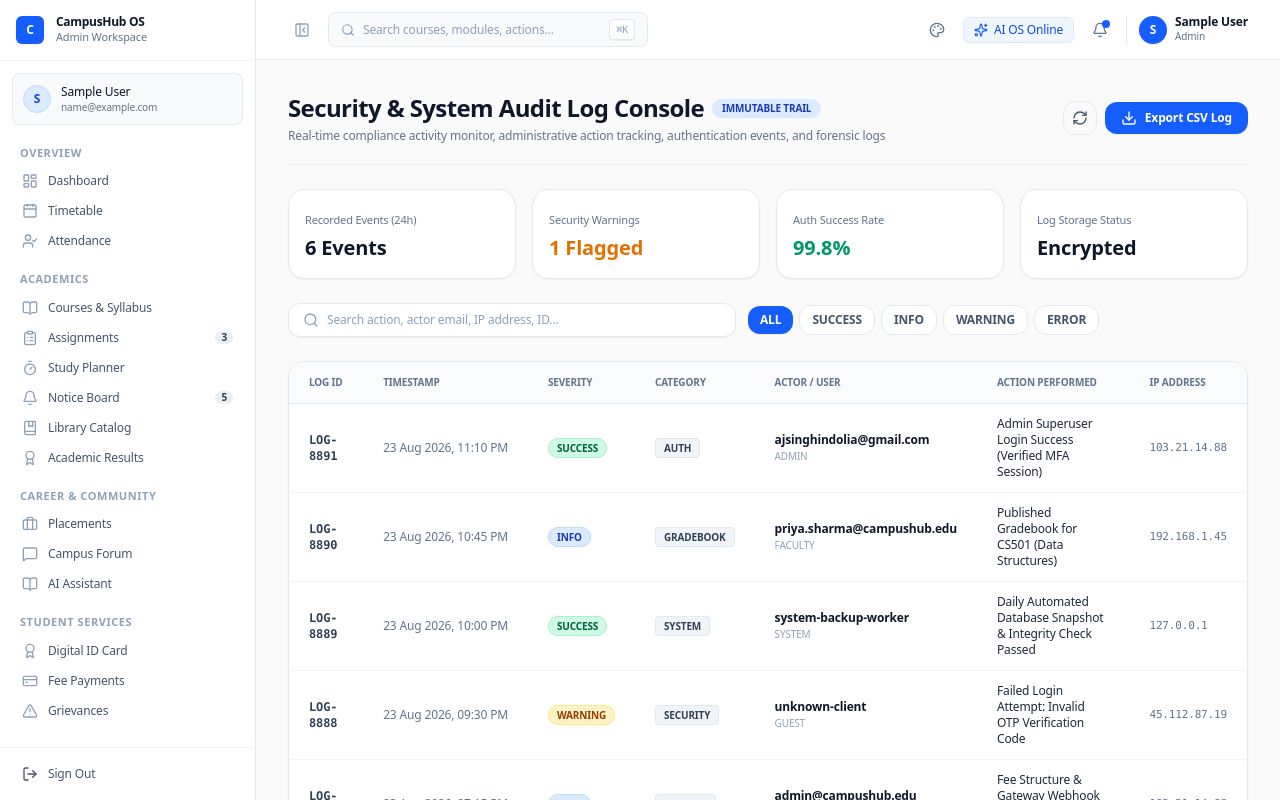
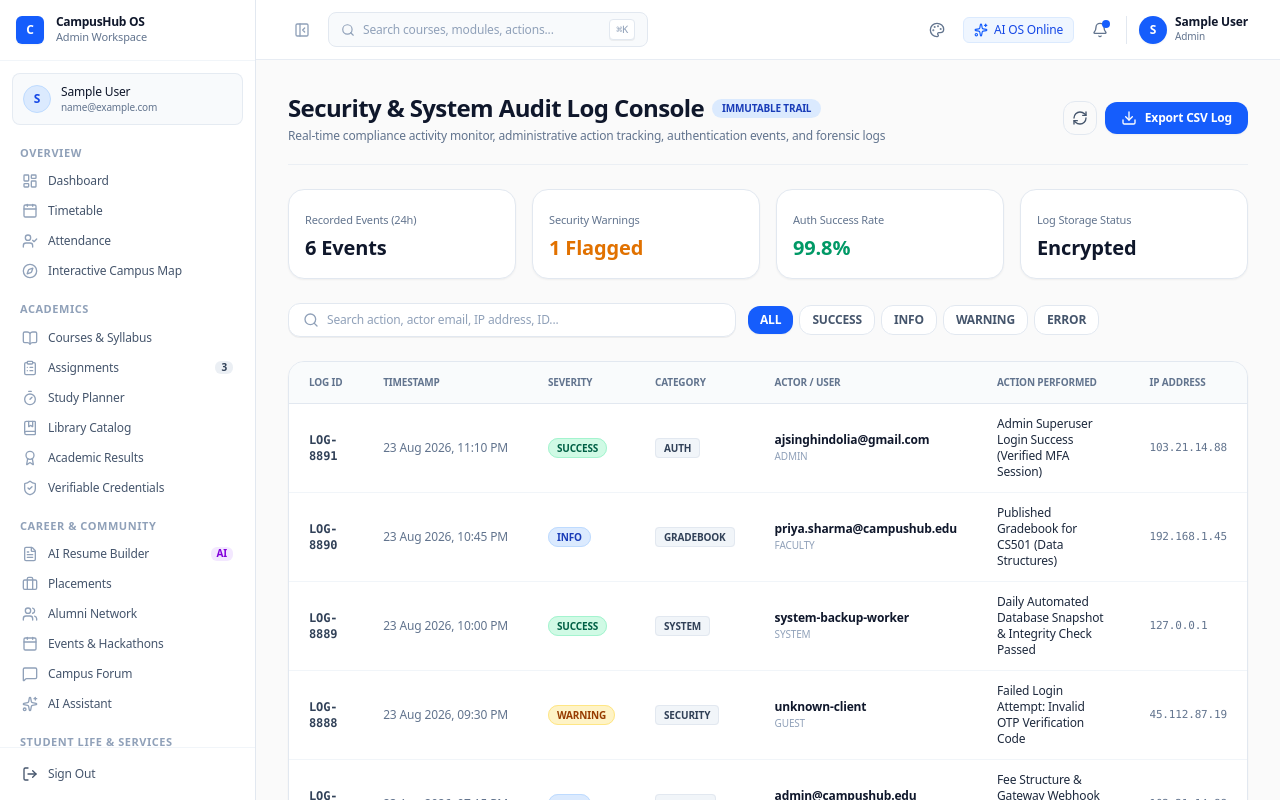
Before and after one commit to its-anuraj/CampusHub-AI, a Next.js app: page /dashboard/admin/logs in a window 1280 px wide. Shown: the top 800 px of the page. Built offline with nearby package versions, Linux system fonts and the light colour scheme; sample sign-in values are in the browser's storage.

Commit message:
feat(navigation): integrate all new modules into Global Sidebar and Command Palette spotlight

```diff
--- a/components/shared/CommandPalette.tsx
+++ b/components/shared/CommandPalette.tsx
@@ -20,6 +20,17 @@ import {
   LayoutDashboard,
   Bus,
   Library,
+  Compass,
+  ShieldCheck,
+  BedDouble,
+  Heart,
+  Cpu,
+  HardDrive,
+  Package,
+  ShieldAlert,
+  Utensils,
+  Award,
+  Calendar,
 } from 'lucide-react';
 
 interface CommandItem {
@@ -35,6 +46,16 @@ interface CommandItem {
 const COMMAND_ITEMS: CommandItem[] = [
   // Student
   { id: 's-dash', title: 'Student Dashboard', category: 'Student Portal', role: 'STUDENT', href: '/dashboard/student', icon: LayoutDashboard },
+  { id: 's-map', title: 'Interactive 2D Campus Map & GPS Guide', category: 'Student Portal', role: 'STUDENT', href: '/dashboard/student/campus-map', icon: Compass },
+  { id: 's-rsm', title: 'AI Resume Builder & ATS Score Analyzer', category: 'Student Portal', role: 'STUDENT', href: '/dashboard/student/resume-builder', icon: FileText },
+  { id: 's-crt', title: 'Verifiable Digital Credentials & Certificates', category: 'Student Portal', role: 'STUDENT', href: '/dashboard/student/certificates', icon: ShieldCheck },
+  { id: 's-alm', title: 'Alumni Network & 1:1 Mentorship Booking', category: 'Student Portal', role: 'STUDENT', href: '/dashboard/student/alumni', icon: Users },
+  { id: 's-evt', title: 'Campus Events, Hackathons & QR Passes', category: 'Student Portal', role: 'STUDENT', href: '/dashboard/student/events', icon: Calendar },
+  { id: 's-hst', title: 'Hostel Rooms, Mess Menu & Maintenance', category: 'Student Portal', role: 'STUDENT', href: '/dashboard/student/hostel', icon: BedDouble },
+  { id: 's-caf', title: 'Smart Cafeteria & Meal Pre-Ordering', category: 'Student Portal', role: 'STUDENT', href: '/dashboard/student/cafeteria', icon: Utensils },
+  { id: 's-sch', title: 'Scholarships & Institutional Grants', category: 'Student Portal', role: 'STUDENT', href: '/dashboard/student/scholarships', icon: Award },
+  { id: 's-wln', title: 'Health & Wellness Sanctuary (SOS & Counseling)', category: 'Student Portal', role: 'STUDENT', href: '/dashboard/student/wellness', icon: Heart },
+  { id: 's-lnf', title: 'Campus Lost & Found Desk', category: 'Student Portal', role: 'STUDENT', href: '/dashboard/student/lost-found', icon: Package },
   { id: 's-ai', title: 'AI Study Assistant & Chat', category: 'Student Portal', role: 'STUDENT', href: '/dashboard/student/ai-chat', icon: Sparkles },
   { id: 's-att', title: 'Attendance & AI Prediction', category: 'Student Portal', role: 'STUDENT', href: '/dashboard/student/attendance', icon: UserCheck },
   { id: 's-tt', title: 'Interactive Weekly Timetable', category: 'Student Portal', role: 'STUDENT', href: '/dashboard/student/timetable', icon: Clock },
@@ -49,6 +70,10 @@ const COMMAND_ITEMS: CommandItem[] = [
 
   // Faculty
   { id: 'f-dash', title: 'Faculty Dashboard', category: 'Faculty Portal', role: 'FACULTY', href: '/dashboard/faculty', icon: LayoutDashboard },
+  { id: 'f-res', title: 'Faculty Research, Publications & Grants', category: 'Faculty Portal', role: 'FACULTY', href: '/dashboard/faculty/research', icon: BookOpen },
+  { id: 'f-lab', title: 'Research Labs & Equipment Slot Booking', category: 'Faculty Portal', role: 'FACULTY', href: '/dashboard/faculty/labs', icon: Cpu },
+  { id: 'f-lea', title: 'Faculty Leaves & On-Duty (OD) Desk', category: 'Faculty Portal', role: 'FACULTY', href: '/dashboard/faculty/leaves', icon: Calendar },
+  { id: 'f-evt', title: 'Event Organizer & QR Check-in Terminal', category: 'Faculty Portal', role: 'FACULTY', href: '/dashboard/faculty/events', icon: Calendar },
   { id: 'f-att', title: 'Mark Daily Attendance', category: 'Faculty Portal', role: 'FACULTY', href: '/dashboard/faculty/attendance', icon: UserCheck },
   { id: 'f-mrk', title: 'Gradebook & Marks Entry', category: 'Faculty Portal', role: 'FACULTY', href: '/dashboard/faculty/marks', icon: GraduationCap },
   { id: 'f-ass', title: 'Manage Course Assignments', category: 'Faculty Portal', role: 'FACULTY', href: '/dashboard/faculty/assignments', icon: FileText },
@@ -58,6 +83,11 @@ const COMMAND_ITEMS: CommandItem[] = [
 
   // Admin
   { id: 'a-dash', title: 'Admin Command Center', category: 'Admin Console', role: 'ADMIN', href: '/dashboard/admin', icon: LayoutDashboard },
+  { id: 'a-sos', title: 'Emergency Siren & Multichannel Broadcast', category: 'Admin Console', role: 'ADMIN', href: '/dashboard/admin/emergency', icon: ShieldAlert },
+  { id: 'a-hst', title: 'Hostel Housing & Occupancy Operations', category: 'Admin Console', role: 'ADMIN', href: '/dashboard/admin/hostel', icon: BedDouble },
+  { id: 'a-inv', title: 'Asset Lifecycle & Hardware Inventory', category: 'Admin Console', role: 'ADMIN', href: '/dashboard/admin/inventory', icon: HardDrive },
+  { id: 'a-sch', title: 'Scholarship Disbursement & Approvals', category: 'Admin Console', role: 'ADMIN', href: '/dashboard/admin/scholarships', icon: Award },
+  { id: 'a-lea', title: 'Faculty Leave Approvals Desk', category: 'Admin Console', role: 'ADMIN', href: '/dashboard/admin/leaves', icon: Calendar },
   { id: 'a-usr', title: 'User & Role Management', category: 'Admin Console', role: 'ADMIN', href: '/dashboard/admin/users', icon: Users },
   { id: 'a-dep', title: 'Department Infrastructure', category: 'Admin Console', role: 'ADMIN', href: '/dashboard/admin/departments', icon: Building2 },
   { id: 'a-plc', title: 'Placement Drives & Drives', category: 'Admin Console', role: 'ADMIN', href: '/dashboard/admin/placements', icon: Building2 },
@@ -67,9 +97,11 @@ const COMMAND_ITEMS: CommandItem[] = [
 
   // Parent
   { id: 'p-dash', title: 'Parent Portal Dashboard', category: 'Parent Portal', role: 'PARENT', href: '/dashboard/parent', icon: LayoutDashboard },
+  { id: 'p-grv', title: 'Parent Grievance & Dean Feedback Desk', category: 'Parent Portal', role: 'PARENT', href: '/dashboard/parent/feedback', icon: MessageSquare },
   { id: 'p-att', title: 'Child Attendance Alerts', category: 'Parent Portal', role: 'PARENT', href: '/dashboard/parent/attendance', icon: UserCheck },
   { id: 'p-fee', title: 'Online Fee Payment', category: 'Parent Portal', role: 'PARENT', href: '/dashboard/parent/fees', icon: CreditCard },
   { id: 'p-bus', title: 'Live Bus & Transport Tracking', category: 'Parent Portal', role: 'PARENT', href: '/dashboard/parent/transport', icon: Bus },
+
 ];
 
 interface CommandPaletteProps {
--- a/components/shared/Sidebar.tsx
+++ b/components/shared/Sidebar.tsx
@@ -7,14 +7,16 @@ import {
   LayoutDashboard, BookOpen, ClipboardList, Calendar, Bell, GraduationCap,
   Users, BarChart3, Settings, LogOut, Building2, CreditCard,
   Library, MessageSquare, Briefcase, FileText, UserCheck, AlertTriangle,
-  Bus, BookMarked, Award, UserCog, PieChart, Megaphone, Database, Timer
+  Bus, BookMarked, Award, UserCog, PieChart, Megaphone, Database, Timer,
+  Home, Utensils, Heart, Compass, Cpu, HardDrive, Package, ShieldAlert,
+  ShieldCheck, Radio, Sparkles, BedDouble
 } from 'lucide-react';
 
 interface NavItem {
   label: string;
   href: string;
   icon: React.ElementType;
-  badge?: number;
+  badge?: number | string;
 }
 
 interface NavGroup {
@@ -29,6 +31,7 @@ const studentNav: NavGroup[] = [
       { label: 'Dashboard', href: '/dashboard/student', icon: LayoutDashboard },
       { label: 'Timetable', href: '/dashboard/student/timetable', icon: Calendar },
       { label: 'Attendance', href: '/dashboard/student/attendance', icon: UserCheck },
+      { label: 'Interactive Campus Map', href: '/dashboard/student/campus-map', icon: Compass },
     ],
   },
   {
@@ -37,22 +40,30 @@ const studentNav: NavGroup[] = [
       { label: 'Courses & Syllabus', href: '/dashboard/student/courses', icon: BookOpen },
       { label: 'Assignments', href: '/dashboard/student/assignments', icon: ClipboardList, badge: 3 },
       { label: 'Study Planner', href: '/dashboard/student/study-planner', icon: Timer },
-      { label: 'Notice Board', href: '/dashboard/student/notices', icon: Bell, badge: 5 },
       { label: 'Library Catalog', href: '/dashboard/student/library', icon: BookMarked },
       { label: 'Academic Results', href: '/dashboard/student/results', icon: Award },
+      { label: 'Verifiable Credentials', href: '/dashboard/student/certificates', icon: ShieldCheck },
     ],
   },
   {
     label: 'Career & Community',
     items: [
+      { label: 'AI Resume Builder', href: '/dashboard/student/resume-builder', icon: FileText, badge: 'AI' },
       { label: 'Placements', href: '/dashboard/student/placement', icon: Briefcase },
+      { label: 'Alumni Network', href: '/dashboard/student/alumni', icon: Users },
+      { label: 'Events & Hackathons', href: '/dashboard/student/events', icon: Calendar },
       { label: 'Campus Forum', href: '/dashboard/student/discussion', icon: MessageSquare },
-      { label: 'AI Assistant', href: '/dashboard/student/ai-chat', icon: BookOpen },
+      { label: 'AI Assistant', href: '/dashboard/student/ai-chat', icon: Sparkles },
     ],
   },
   {
-    label: 'Student Services',
+    label: 'Student Life & Services',
     items: [
+      { label: 'Hostel & Housing', href: '/dashboard/student/hostel', icon: BedDouble },
+      { label: 'Smart Cafeteria', href: '/dashboard/student/cafeteria', icon: Utensils },
+      { label: 'Scholarships & Aid', href: '/dashboard/student/scholarships', icon: Award },
+      { label: 'Health & Wellness Sanctuary', href: '/dashboard/student/wellness', icon: Heart },
+      { label: 'Lost & Found Desk', href: '/dashboard/student/lost-found', icon: Package },
       { label: 'Digital ID Card', href: '/dashboard/student/id-card', icon: Award },
       { label: 'Fee Payments', href: '/dashboard/student/fees', icon: CreditCard },
       { label: 'Grievances', href: '/dashboard/student/complaints', icon: AlertTriangle },
@@ -66,6 +77,7 @@ const facultyNav: NavGroup[] = [
     items: [
       { label: 'Dashboard', href: '/dashboard/faculty', icon: LayoutDashboard },
       { label: 'Class Schedule', href: '/dashboard/faculty/classes', icon: Calendar },
+      { label: 'Faculty Leaves & OD', href: '/dashboard/faculty/leaves', icon: Calendar },
     ],
   },
   {
@@ -79,6 +91,14 @@ const facultyNav: NavGroup[] = [
     ],
   },
   {
+    label: 'Research & Labs',
+    items: [
+      { label: 'Research & Grants', href: '/dashboard/faculty/research', icon: BookOpen },
+      { label: 'Research Lab Hardware', href: '/dashboard/faculty/labs', icon: Cpu },
+      { label: 'Symposium & Events', href: '/dashboard/faculty/events', icon: Calendar },
+    ],
+  },
+  {
     label: 'Student Performance',
     items: [
       { label: 'Student Directory', href: '/dashboard/faculty/students', icon: Users },
@@ -89,10 +109,11 @@ const facultyNav: NavGroup[] = [
 
 const adminNav: NavGroup[] = [
   {
-    label: 'Executive',
+    label: 'Executive & Safety',
     items: [
       { label: 'Dashboard', href: '/dashboard/admin', icon: LayoutDashboard },
       { label: 'Campus Analytics', href: '/dashboard/admin/analytics', icon: PieChart },
+      { label: 'Emergency Siren Blast', href: '/dashboard/admin/emergency', icon: ShieldAlert, badge: 'SOS' },
     ],
   },
   {
@@ -101,13 +122,17 @@ const adminNav: NavGroup[] = [
       { label: 'User Directory', href: '/dashboard/admin/users', icon: UserCog },
       { label: 'Departments', href: '/dashboard/admin/departments', icon: Building2 },
       { label: 'Master Courses', href: '/dashboard/admin/courses', icon: BookOpen },
+      { label: 'Faculty Leave Approvals', href: '/dashboard/admin/leaves', icon: Calendar },
+      { label: 'Scholarships Desk', href: '/dashboard/admin/scholarships', icon: Award },
+      { label: 'Placement Cell', href: '/dashboard/admin/placements', icon: Briefcase },
       { label: 'Campus Notices', href: '/dashboard/admin/notices', icon: Megaphone },
-      { label: 'Placement Cell', href: '/dashboard/admin/placements', icon: Briefcase },
     ],
   },
   {
-    label: 'Operations',
+    label: 'Operations & Housing',
     items: [
+      { label: 'Hostel Housing', href: '/dashboard/admin/hostel', icon: BedDouble },
+      { label: 'Hardware Inventory', href: '/dashboard/admin/inventory', icon: HardDrive },
       { label: 'Fee Operations', href: '/dashboard/admin/fees', icon: CreditCard },
       { label: 'Helpdesk Tickets', href: '/dashboard/admin/complaints', icon: AlertTriangle, badge: 12 },
       { label: 'System Logs', href: '/dashboard/admin/logs', icon: Database },
@@ -122,13 +147,14 @@ const parentNav: NavGroup[] = [
       { label: 'Dashboard', href: '/dashboard/parent', icon: LayoutDashboard },
       { label: 'Attendance Record', href: '/dashboard/parent/attendance', icon: UserCheck },
       { label: 'Marks & Progress', href: '/dashboard/parent/performance', icon: BarChart3 },
+      { label: 'Grievance Desk', href: '/dashboard/parent/feedback', icon: MessageSquare },
     ],
   },
   {
     label: 'Finances & Transport',
     items: [
       { label: 'Fee Payments', href: '/dashboard/parent/fees', icon: CreditCard },
-      { label: 'Bus Tracking', href: '/dashboard/parent/transport', icon: Bus },
+      { label: 'Live Bus Tracking', href: '/dashboard/parent/transport', icon: Bus },
       { label: 'Notices', href: '/dashboard/parent/notices', icon: Bell },
     ],
   },
@@ -219,7 +245,11 @@ export default function Sidebar({ user, isOpen, mobileOpen, onMobileClose }: Sid
                       <>
                         <span className="flex-1 truncate">{item.label}</span>
                         {item.badge && (
-                          <span className="bg-slate-200/70 text-slate-700 text-[10px] font-semibold px-1.5 py-0.2 rounded-md">
+                          <span className={cn(
+                            'text-[10px] font-semibold px-1.5 py-0.2 rounded-md',
+                            item.badge === 'SOS' ? 'bg-rose-600 text-white animate-pulse' :
+                            item.badge === 'AI' ? 'bg-purple-100 text-purple-700 font-bold' : 'bg-slate-200/70 text-slate-700'
+                          )}>
                             {item.badge}
                           </span>
                         )}
```
